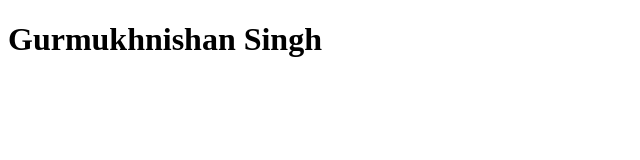
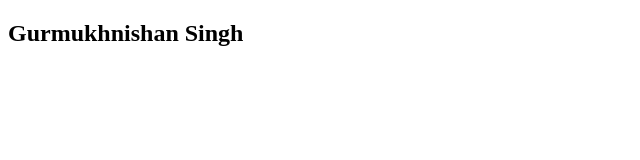
Before and after one commit to Gurmukhnishan-singh/GNishanSingh.github.io, a plain HTML site: page index.html in a window 1280 px wide. Shown: the whole page, without its empty margins (0-640 px from the left). Drawn offline with Linux system fonts and the light colour scheme.

Commit message:
changes in html

```diff
--- a/index.html
+++ b/index.html
@@ -1,6 +1,6 @@
 <!DOCTYPE html>
 <html>
 <body>
-<h1>Gurmukhnishan Singh</h1>
+<h2>Gurmukhnishan Singh</h2>
 </body>
 </html>
```
